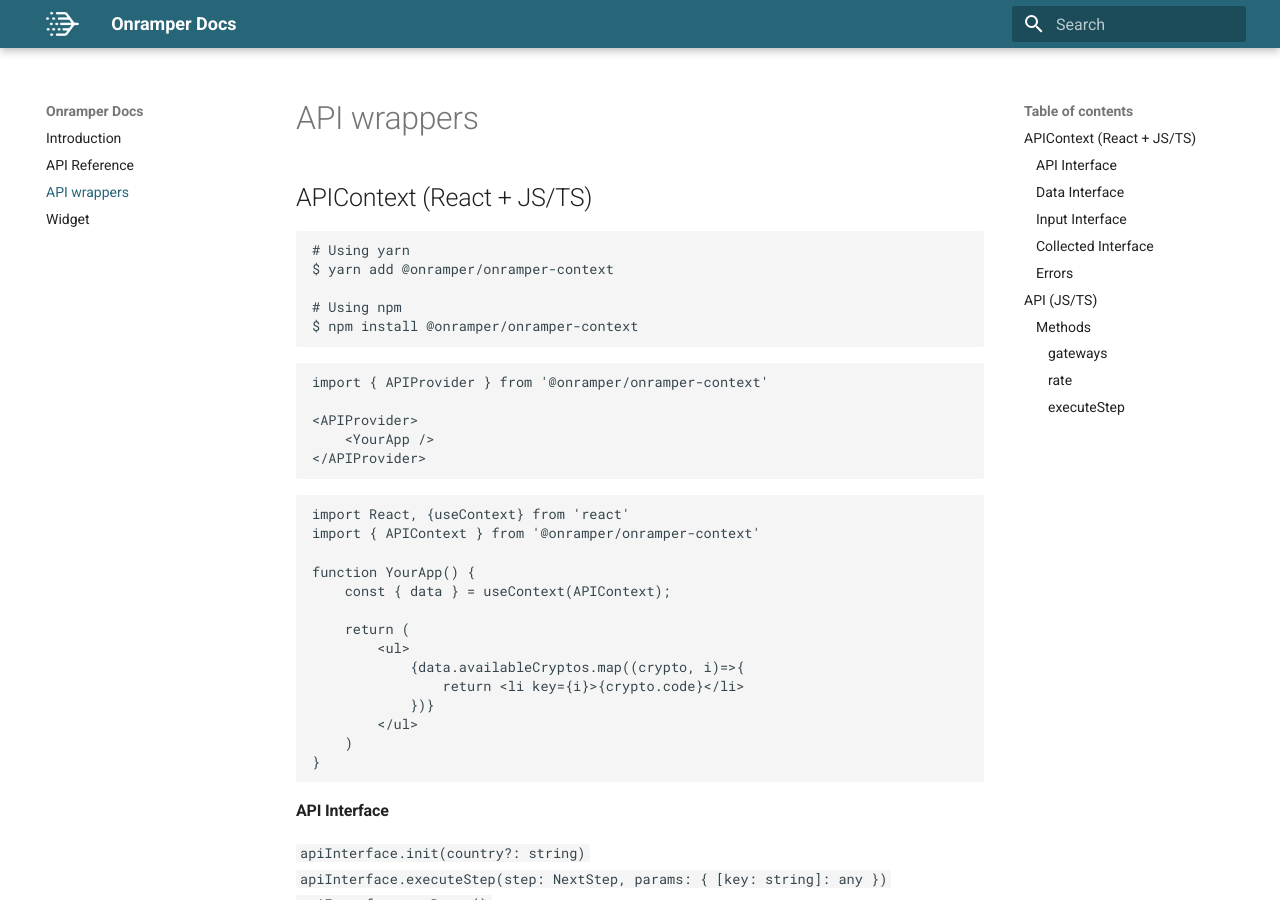
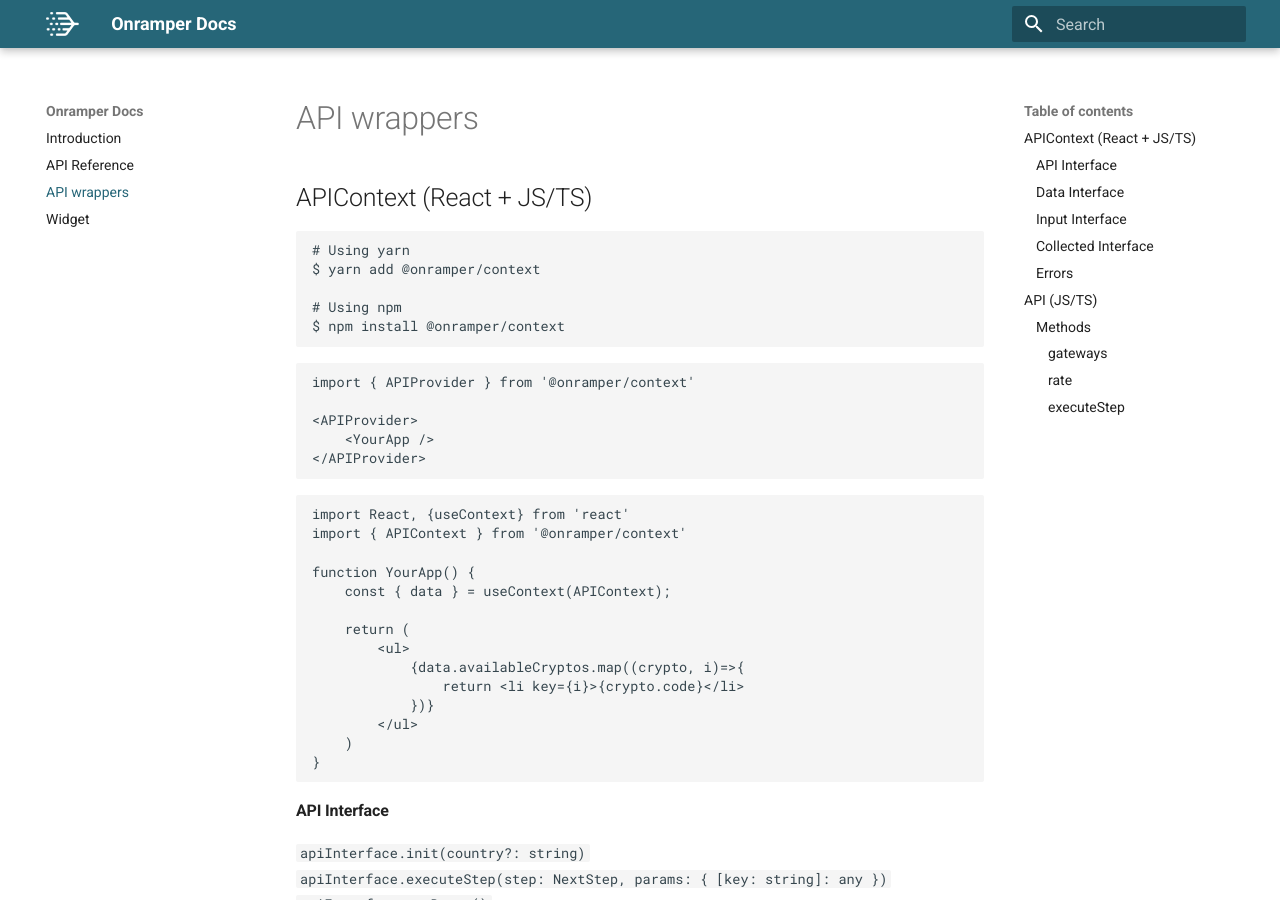
Before and after one commit to onramper/docs, an MkDocs documentation site: the page built from docs/apicontext.md, in a window 1280 px wide and 900 px high. Built offline with MkDocs 1.6.1 and Material for MkDocs 9.7.7, drawn with Linux system fonts in a browser that asks for light colours; some of the changed text lies outside the part shown.

Commit message:
Fix dead links

````diff
--- a/docs/apicontext.md
+++ b/docs/apicontext.md
@@ -4,14 +4,14 @@
 
 ```shell
 # Using yarn
-$ yarn add @onramper/onramper-context
+$ yarn add @onramper/context
 
 # Using npm
-$ npm install @onramper/onramper-context
+$ npm install @onramper/context
 ```
 
 ```javascript
-import { APIProvider } from '@onramper/onramper-context'
+import { APIProvider } from '@onramper/context'
 
 <APIProvider>
     <YourApp />
@@ -20,7 +20,7 @@ import { APIProvider } from '@onramper/onramper-context'
 
 ```javascript
 import React, {useContext} from 'react'
-import { APIContext } from '@onramper/onramper-context'
+import { APIContext } from '@onramper/context'
 
 function YourApp() {
     const { data } = useContext(APIContext);
@@ -65,14 +65,14 @@ function YourApp() {
 
 ```shell
 # Using yarn
-$ yarn add @onramper/onramper-api
+$ yarn add @onramper/api
 
 # Using npm
-$ npm install @onramper/onramper-api
+$ npm install @onramper/api
 ```
 
 ```javascript
-import OnramperAPI from '@onramper/onramper-api'
+import OnramperAPI from '@onramper/api'
 
 async function getGateways() {
     let response
````
Also changed, not shown: docs/API-Reference.md (+1 -1 lines), docs/index.md (+6 -6 lines), docs/widget.md (+2 -2 lines).
